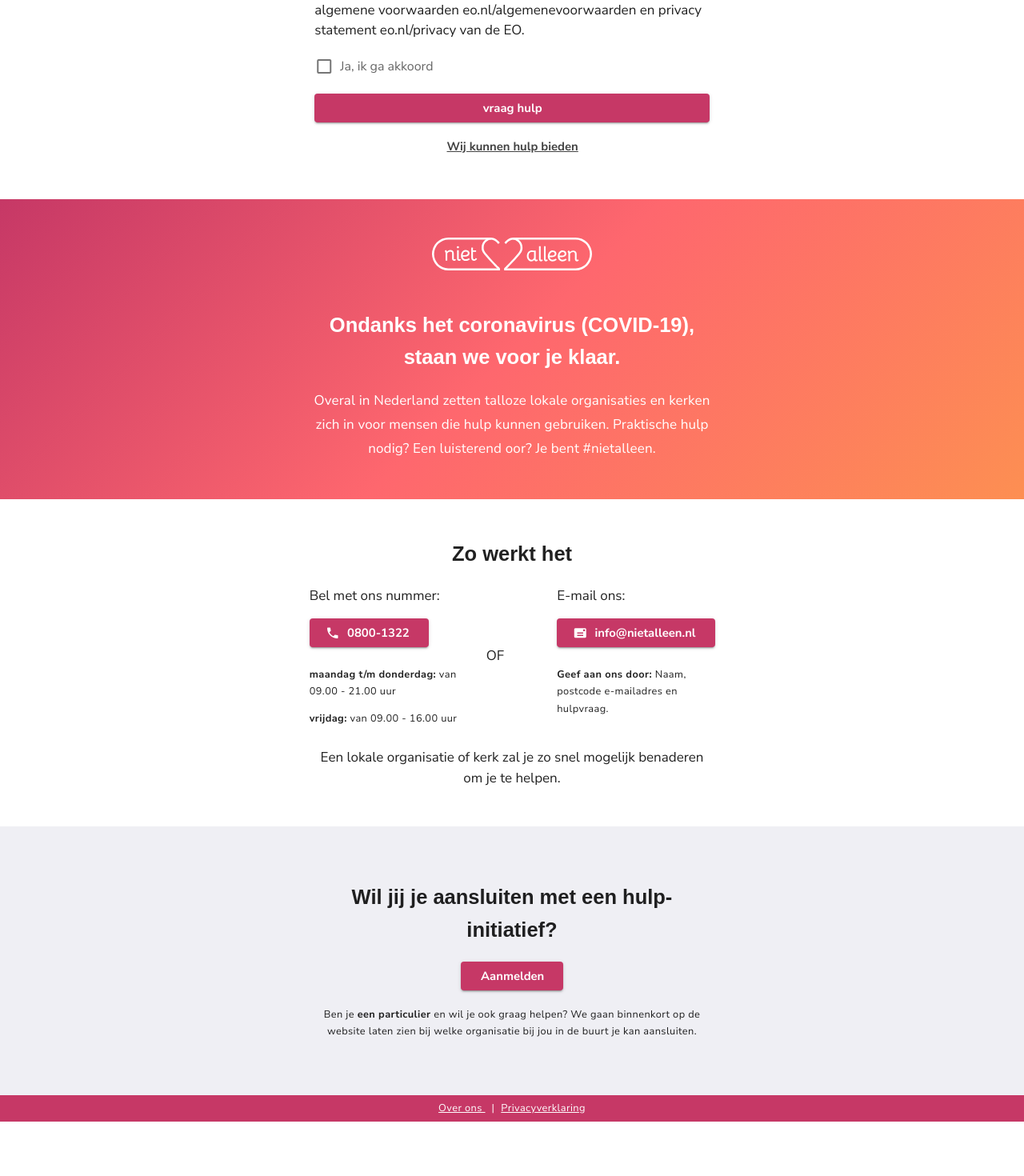
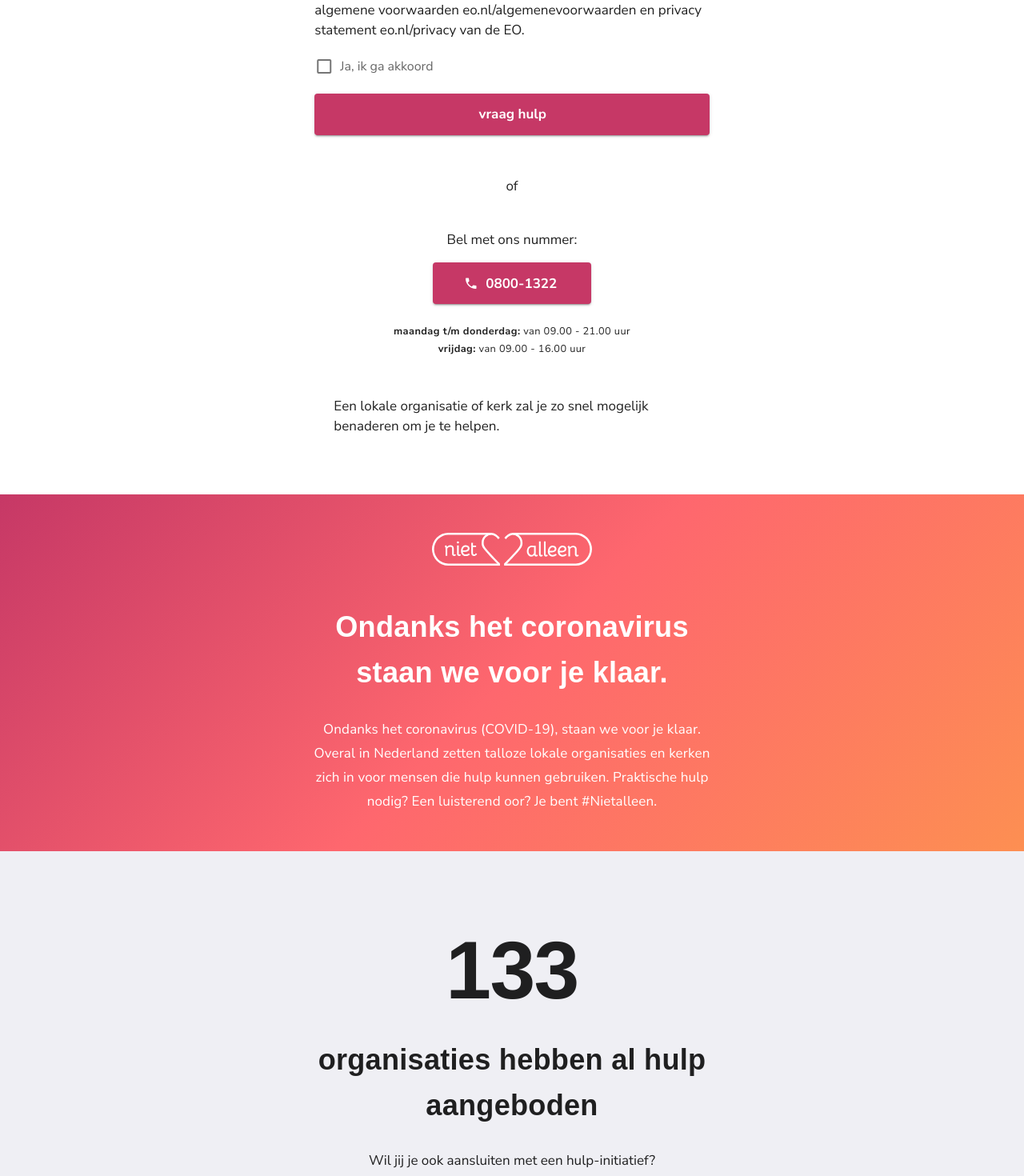
Before and after one commit to sdboer78/nietalleen, a Nuxt app: page / in a window 1280 px wide. Shown: the part 1320-2790 px from the top of the page at 80% size. Before the commit the page ends 2722 px from the top, so only its background shows below. Built offline with nearby package versions, Linux system fonts and the light colour scheme; a web font is replaced by a local one.

Commit message:
update text on getting-help page

```diff
--- a/assets/global.css
+++ b/assets/global.css
@@ -45,6 +45,6 @@ html .v-btn--contained {
   box-shadow: none;
 }
 
-html .v-btn:not(.v-btn--round).v-size--default {
-  padding: 0 24px;
+html .v-btn:not(.v-btn--round).v-size--x-large {
+  padding: 0 2.5em;
 }
--- a/components/NeedHelpForm.vue
+++ b/components/NeedHelpForm.vue
@@ -1,7 +1,4 @@
 <template>
-  <div
-    class="need-help-form"
-  >
   <v-form
     ref="form"
     v-model="valid"
@@ -36,7 +33,6 @@
       outlined
       required
     />
-      <!-- requestType -->
     <v-select
       v-model="requestType"
       :rules="requestTypeRules"
@@ -113,22 +109,12 @@
       color="primary"
       class="mr-4"
       block
+      x-large
       @click="submit"
     >
       vraag hulp
     </v-btn>
   </v-form>
-    <v-btn
-      href="https://forms.office.com/Pages/ResponsePage.aspx?id=Ra6c-sHLkUCQ_b7C2EYL3rpiNnpU7XZOndQiob_pkfJUMzU3VUw1WFA0WVJZU1pLUk9PVUFLT0NHMy4u"
-      target="_new"
-      color="grey darken-3"
-      text
-      style="text-decoration: underline;"
-      class="mt-3 "
-    >
-      Wij kunnen hulp bieden
-    </v-btn>
-  </div>
 </template>
 
 <script>
@@ -250,6 +236,3 @@ export default {
   }
 }
 </script>
-
-<style type="text/css" lang="scss">
-</style>
--- a/layouts/default.vue
+++ b/layouts/default.vue
@@ -43,6 +43,8 @@
           Over ons
         </nuxt-link>
         <span class="mx-2">|</span>
+        <a href="https://www.eo.nl/algemene-voorwaarden" class="white--text">Algemen voorwaarden</a>
+        <span class="mx-2">|</span>
         <a href="https://www.eo.nl/privacy" class="white--text">Privacyverklaring</a>
       </p>
     </v-footer>
--- a/nuxt.config.js
+++ b/nuxt.config.js
@@ -6,8 +6,8 @@ export default {
   ** Headers of the page
   */
   head: {
-    titleTemplate: '%s #nietalleen',
-    title: '#nietalleen',
+    titleTemplate: '%s #Nietalleen',
+    title: '#Nietalleen',
     meta: [
       { charset: 'utf-8' },
       { name: 'viewport', content: 'width=device-width, initial-scale=1' },
--- a/pages/hulp-bieden.vue
+++ b/pages/hulp-bieden.vue
@@ -20,7 +20,7 @@
       </hero-image>
       <h1>Wij kunnen hulp bieden</h1>
       <p>Op deze plek willen we zoveel mogelijk mensen die getroffen zijn door de gevolgen van het coronavirus helpen door hulpvragers en lokale organisaties/kerken actief met elkaar in contact te brengen.</p>
-      <p>Ben je een organisatie/kerk en kun je hulp bieden? Meld je dan hieronder aan. Binnenkort is jouw initiatief terug te vinden op de website van #nietalleen.</p>
+      <p>Ben je een organisatie/kerk en kun je hulp bieden? Meld je dan hieronder aan. Binnenkort is jouw initiatief terug te vinden op de website van #Nietalleen.</p>
       <p>Bedankt voor je hulp!</p>
       <v-btn
         href="https://forms.office.com/Pages/ResponsePage.aspx?id=Ra6c-sHLkUCQ_b7C2EYL3rpiNnpU7XZOndQiob_pkfJUMzU3VUw1WFA0WVJZU1pLUk9PVUFLT0NHMy4u"
--- a/pages/index.vue
+++ b/pages/index.vue
@@ -21,6 +21,28 @@
         </hero-image>
         <h1>Ik zoek hulp</h1>
         <need-help-form />
+        <p><br><br>of<br><br></p>
+        <p>Bel met ons nummer:</p>
+        <v-btn
+          href="tel:0800-1322"
+          color="primary"
+          x-large
+        >
+          <v-icon left>
+            mdi-phone
+          </v-icon>
+          0800-1322
+        </v-btn>
+        <p class="caption my-6">
+          <strong>maandag t/m donderdag:</strong>
+          van 09.00 - 21.00 uur
+          <br>
+          <strong>vrijdag:</strong>
+          van 09.00 - 16.00 uur
+        </p>
+        <p class="text-left pa-6">
+          Een lokale organisatie of kerk zal je zo snel mogelijk benaderen om je te helpen.
+        </p>
       </v-flex>
     </v-layout>
     <section>
@@ -38,79 +60,10 @@
             contain
             class="mx-auto mb-12"
           />
-          <h2>Ondanks het coronavirus (COVID-19), staan we voor je klaar.</h2>
+          <h2 class="display-1">Ondanks het coronavirus staan we voor je klaar.</h2>
           <p class="subtitle-1">
-            Overal in Nederland zetten talloze lokale organisaties en kerken zich in voor mensen die hulp kunnen gebruiken. Praktische hulp nodig? Een luisterend oor? Je bent #nietalleen.
+            Ondanks het coronavirus (COVID-19), staan we voor je klaar. Overal in Nederland zetten talloze lokale organisaties en kerken zich in voor mensen die hulp kunnen gebruiken. Praktische hulp nodig? Een luisterend oor? Je bent #Nietalleen.
           </p>
-        </v-flex>
-      </v-layout>
-    </section>
-    <section>
-      <v-layout
-        justify-center
-        align-center
-        class="px-8 py-12 text-center"
-      >
-        <v-flex xs12 sm9 md5>
-          <h2>Zo werkt het</h2>
-          <v-row>
-            <v-col
-              cols="12"
-              sm="5"
-              class="text-sm-left"
-            >
-              <p>Bel met ons nummer:</p>
-              <v-btn href="tel:0800-1322" color="primary">
-                <v-icon left>
-                  mdi-phone
-                </v-icon>
-                0800-1322
-              </v-btn>
-              <p class="caption mb-3 mt-6">
-                <strong>maandag t/m donderdag:</strong>
-                van 09.00 - 21.00 uur
-              </p>
-              <p class="caption">
-                <strong>vrijdag:</strong>
-                van 09.00 - 16.00 uur
-              </p>
-            </v-col>
-            <v-col
-              cols="12"
-              sm="2"
-              class="align-self-center"
-            >
-              <v-row class="text-center flex-column">
-                <v-col class="d-sm-none">
-                  <hr class="my-3">
-                </v-col>
-                <v-col cols="2">
-                  OF
-                </v-col>
-                <v-col class="d-sm-none">
-                  <hr class="my-3">
-                </v-col>
-              </v-row>
-            </v-col>
-            <v-col
-              cols="12"
-              sm="5"
-              class="text-sm-left"
-            >
-              <p>E-mail ons:</p>
-              <v-btn href="mailto:info@nietalleen.nl" color="primary">
-                <v-icon left>
-                  mdi-mail
-                </v-icon>
-                info@nietalleen.nl
-              </v-btn>
-              <p class="caption mb-3 mt-6">
-                <strong>Geef aan ons door:</strong>
-                Naam, postcode e-mailadres en hulpvraag.
-              </p>
-            </v-col>
-          </v-row>
-          <p><br>Een lokale organisatie of kerk zal je zo snel mogelijk benaderen om je te helpen.</p>
         </v-flex>
       </v-layout>
     </section>
@@ -121,17 +74,58 @@
         class="text-center accent px-8 py-12"
       >
         <v-flex xs12 sm8 md5 class="my-5">
-          <h2>Wil jij je aansluiten met een hulp-initiatief?</h2>
+          <span class="display-4">133</span>
+          <h2 class="display-1">organisaties hebben al hulp aangeboden</h2>
+          <p>Wil jij je ook aansluiten met een hulp-initiatief?</p>
           <v-btn
             href="https://forms.office.com/Pages/ResponsePage.aspx?id=Ra6c-sHLkUCQ_b7C2EYL3rpiNnpU7XZOndQiob_pkfJUMzU3VUw1WFA0WVJZU1pLUk9PVUFLT0NHMy4u"
             target="_new"
             color="primary"
+            x-large
+            class="mt-6"
           >
             Aanmelden
           </v-btn>
-          <p class="caption mt-5">
-            Ben je <strong>een particulier</strong> en wil je ook graag helpen? We gaan binnenkort op de website laten zien bij welke organisatie bij jou in de buurt je kan aansluiten.
+          <p class="body-2 font-weight-bold pa-12">
+            Ben je een particulier en wil je ook graag helpen? We gaan binnenkort op de website laten zien bij welke organisatie bij jou in de buurt je kan aansluiten.
           </p>
+        </v-flex>
+      </v-layout>
+    </section>
+    <section>
+      <v-layout
+        justify-center
+        align-center
+        class="text-center px-8 py-12"
+      >
+        <v-flex xs12 sm8 md5 class="my-5">
+          <hero-image
+            :src="require('@/assets/hond-uitlaten.jpg')"
+            size="400px"
+            class="mx-auto mb-8"
+          >
+            <v-img
+              :src="require('@/assets/logo-niet-alleen.svg')"
+              max-width="200px"
+              aspect-ratio="5"
+              position="center center"
+              contain
+            />
+          </hero-image>
+          <h2 class="display-1">Over ons</h2>
+          <p>
+            Met #Nietalleen verbinden we de talloze lokale en kerkelijke hulpinitiatieven aan elkaar en aan hulpvragers.
+            <br>De hulpvraag wordt door één van de samenwerkende organisaties opgepakt en doorgestuurd
+          </p>
+          <v-btn
+            href="/over"
+            color="primary"
+            class="mt-6"
+            x-large
+            nuxt
+          >
+            Meer lezen over ons
+          </v-btn>
         </v-flex>
       </v-layout>
     </section>
--- a/pages/over.vue
+++ b/pages/over.vue
@@ -29,9 +29,9 @@
         class="text-center"
       >
         <v-flex xs12 sm8 md5 class="my-5">
-          <h2>Dit is #nietalleen</h2>
+          <h2>Dit is #Nietalleen</h2>
           <p>
-            Steeds meer mensen worden getroffen door de gevolgen van het coronavirus (COVID-19). De komende tijd zullen veel mensen onze hulp nodig hebben. Met dit platform verbinden we de talloze lokale hulpinitiatieven aan elkaar en aan hulpvragers. Samen ben je meer dan alleen! De hulpvraag en het hulpaanbod wordt door één van de samenwerkende organisaties opgepakt en doorgestuurd naar een organisatie bij jou in de buurt. Zo helpen we elkaar in deze bijzondere tijd, want je bent #nietalleen.
+            Steeds meer mensen worden getroffen door de gevolgen van het coronavirus (COVID-19). De komende tijd zullen veel mensen onze hulp nodig hebben. Met dit platform verbinden we de talloze lokale hulpinitiatieven aan elkaar en aan hulpvragers. Samen ben je meer dan alleen! De hulpvraag en het hulpaanbod wordt door één van de samenwerkende organisaties opgepakt en doorgestuurd naar een organisatie bij jou in de buurt. Zo helpen we elkaar in deze bijzondere tijd, want je bent #Nietalleen.
           </p>
         </v-flex>
       </v-layout>
```
Lines whose indentation alone changed are shown as unchanged.
